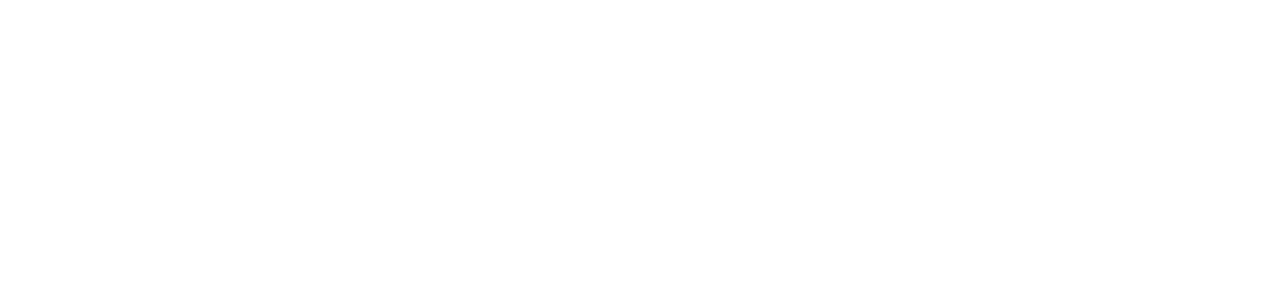
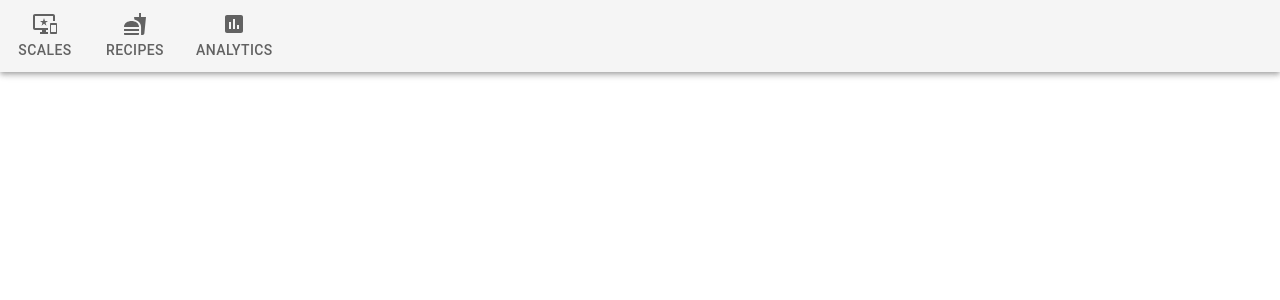
Before and after one commit to jarco0204/inverte-client-v2, a React (Create React App) app: page /opts in a window 1280 px wide. Before the commit this address had no page. Shown: the top 300 px of the page. Built offline with nearby package versions, Linux system fonts and the light colour scheme; what aws-amplify would draw is missing.

Commit message:
feat: added options container

```diff
--- a/package.json
+++ b/package.json
@@ -6,6 +6,8 @@
         "@aws-amplify/ui-react": "^2.17.1",
         "@emotion/react": "^11.9.0",
         "@emotion/styled": "^11.8.1",
+        "@material-ui/core": "^4.12.4",
+        "@material-ui/icons": "^4.11.3",
         "@mui/material": "^5.6.4",
         "@testing-library/jest-dom": "^5.16.4",
         "@testing-library/react": "^13.2.0",
--- /dev/null
+++ b/src/components/Option.js
@@ -0,0 +1,59 @@
+import { Box, Typography } from "@material-ui/core";
+import { Assessment, Fastfood, ImportantDevices } from "@material-ui/icons";
+import { AppBar, Tab, Tabs } from "@mui/material";
+import React from "react";
+// import AssessmentIcon from '@material-ui/icons'
+
+function TabPanel(props) {
+    const { children, value, index, ...other } = props;
+    return (
+        <div
+            role="tabpanel"
+            hidden={value !== index}
+            id={`scrollable-force-tabpanel-${index}`}
+            aria-labelledby={`scrollable-force-tab-${index}`}
+            {...other}
+        >
+            {value === index && (
+                <Box p={3}>
+                    <Typography>{children}</Typography>
+                </Box>
+            )}
+        </div>
+    );
+}
+
+function dummyprops(index) {
+    return {
+        id: `scrollable-force-tab-${index}`,
+        "aria-controls": `scrollable-force-tabpanel-${index}`,
+    };
+}
+function Option() {
+    return (
+        <div className="optionComp">
+            <AppBar position="static" color="default">
+                <Tabs>
+                    <Tab
+                        label="Scales"
+                        icon={<ImportantDevices />}
+                        {...dummyprops(0)}
+                    />
+                    <Tab
+                        label="Recipes"
+                        icon={<Fastfood />}
+                        {...dummyprops(1)}
+                    />
+                    <Tab
+                        label="Analytics"
+                        icon={<Assessment />}
+                        {...dummyprops(2)}
+                    />
+                </Tabs>
+            </AppBar>
+            <TabPanel index={0}>Item One</TabPanel>
+        </div>
+    );
+}
+
+export default Option;
--- /dev/null
+++ b/src/containers/OptionsContainer.js
@@ -0,0 +1,7 @@
+import React from "react";
+import Option from "../components/Option";
+
+function OptionsContainer() {
+    return <Option />;
+}
+export default OptionsContainer;
--- a/src/containers/RouterContainer.js
+++ b/src/containers/RouterContainer.js
@@ -1,23 +1,37 @@
-import React from 'react';
-import { Route, Routes, Navigate } from 'react-router-dom';
+import React, { useState } from "react";
+import { Route, Routes, Navigate } from "react-router-dom";
+import OptionsContainer from "./OptionsContainer";
 import SignInContainer from "./SignInContainer";
 
-function RouterContainer ({
+function RouterContainer({
     authorized = console.log,
-    setAuthorized = console.log
+    setAuthorized = console.log,
 }) {
+    const [username, setUsername] = useState("");
     return (
         <>
-        {!authorized &&(
+            {!authorized && (
                 <Routes>
-                <Route exact path="/" element={<SignInContainer authorized={authorized} setAuthorized={setAuthorized}/>}/>
+                    <Route
+                        exact
+                        path="/"
+                        element={
+                            <SignInContainer
+                                authorized={authorized}
+                                setAuthorized={setAuthorized}
+                                username={username}
+                                setUsername={setUsername}
+                            />
+                        }
+                    />
                     <Route exact path="/home" />
                     {/* <NavbarComponent /> */}
                     {/* <SidebarComponent curLocation={curLocation} /> */}
                     {/* <HomePage /> */}
+                    <Route path="/opts" element={<OptionsContainer />} />
                 </Routes>
             )}
-        {authorized&&(
+            {authorized && (
                 <Routes>
                     <Route path="/scales" />
                     {/* <NavbarComponent /> */}
@@ -26,12 +40,13 @@
                     <Route path="/analytics" />
                     {/* <NavbarComponent /> */}
                     {/* <SidebarComponent curLocation={curLocation} /> */}
-                    {/* <AnalyticsPage /> */ }
-                <Route path="/" element={<Navigate replace to="/"/>}/>
+                    {/* <AnalyticsPage /> */}
+                    <Route path="/" element={<Navigate replace to="/" />} />
+                    <Route path="/opts" element={<OptionsContainer />} />
                 </Routes>
             )}
         </>
-    )
-};
+    );
+}
 
-export default RouterContainer
+export default RouterContainer;
--- a/src/containers/SignInContainer.js
+++ b/src/containers/SignInContainer.js
@@ -5,6 +5,8 @@
 function SignInContainer({
     authorized = console.log,
     setAuthorized = console.log,
+    username = console.log,
+    setUsername = console.log,
 }) {
     const [email, setEmail] = useState("");
     const [password, setPassword] = useState("");
@@ -21,7 +23,8 @@
     async function signing() {
         try {
             const user = await Auth.signIn(email, password);
-            console.log(user);
+            console.log(user.username);
+            setUsername(user.username);
         } catch (error) {
             console.log("error signing in", error);
             setError("Wrong credentials");
```
Also changed, not shown: 1 other file (tests, documents, lock files or other folders). Lines whose indentation alone changed are shown as unchanged.
